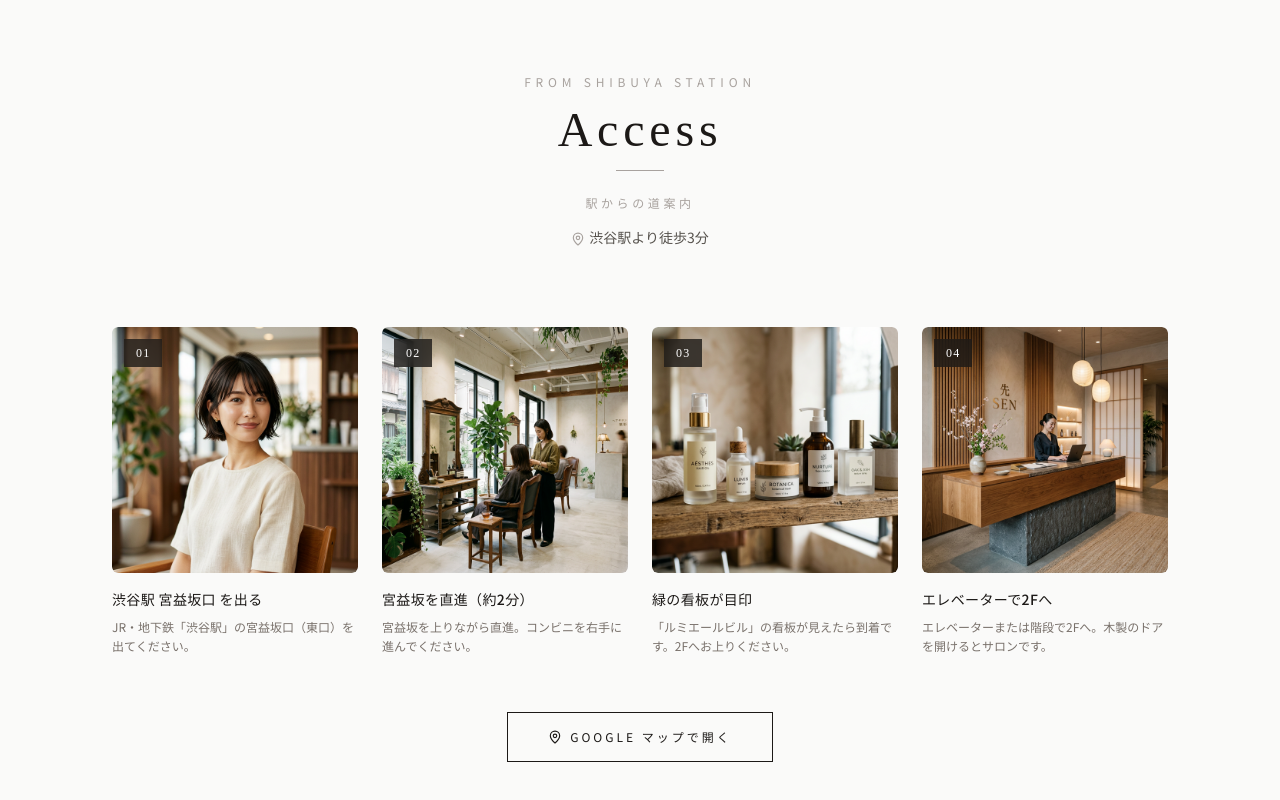
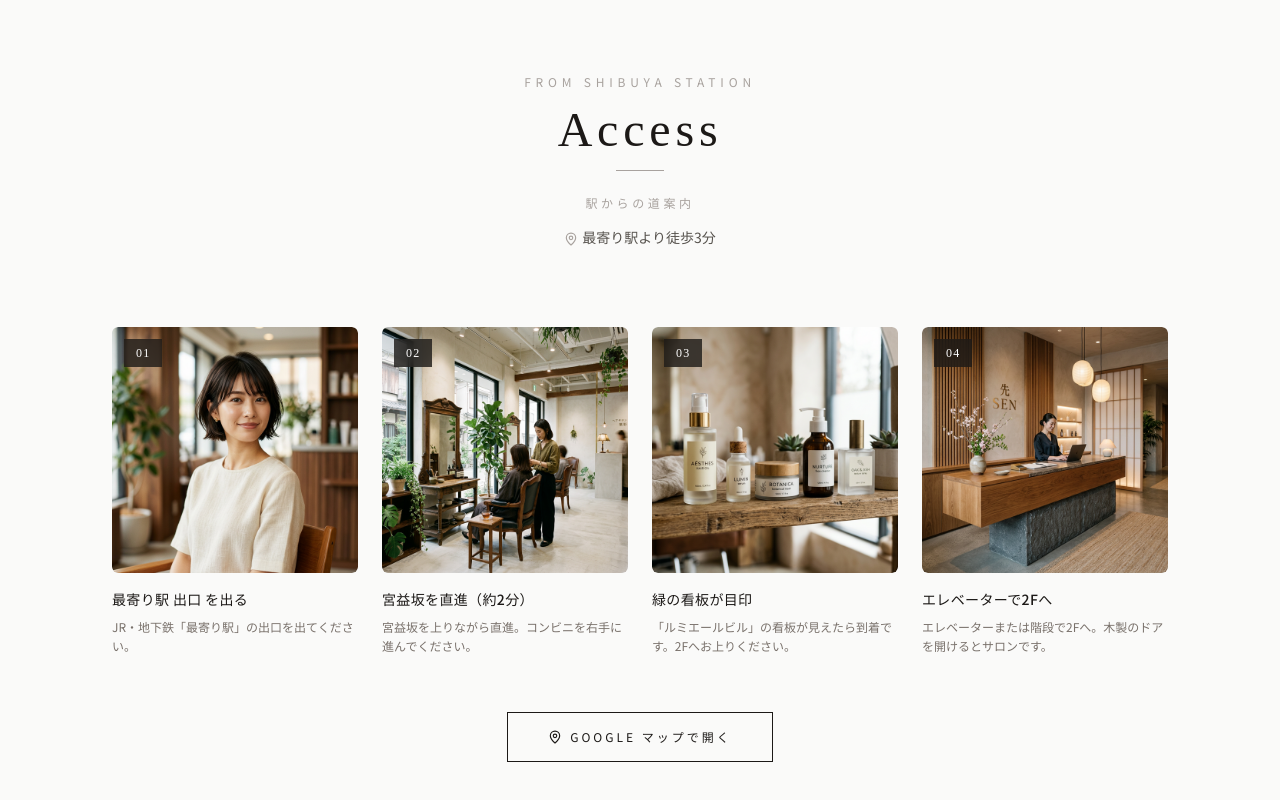
Before and after one commit to tyaranq-beep/lumi-re-beauty-salon, a Next.js app: page / in a window 1280 px wide. Shown: the part 11106-11906 px from the top of the page. Built offline with nearby package versions, Linux system fonts and the light colour scheme.

Commit message:
docs: ensure all sensitive data and specific city names are anonymized

```diff
--- a/app/layout.tsx
+++ b/app/layout.tsx
@@ -2,7 +2,7 @@ import type { Metadata } from 'next';
 import './globals.css';
 
 export const metadata: Metadata = {
-  title: 'LUMIÈRE | 渋谷のプライベート美容室',
+  title: 'LUMIÈRE | 〇〇のプライベート美容室',
   description: '洗練された技術で、新しい自分に出会う。一人のスタイリストが最後まで担当する、完全予約制のプライベートサロン。',
   icons: {
     icon: [
--- a/app/page.tsx
+++ b/app/page.tsx
@@ -621,7 +621,7 @@ const News = () => {
 
 const Access = () => {
   const steps = [
-    { id: "01", title: "渋谷駅 宮益坂口 を出る", desc: "JR・地下鉄「渋谷駅」の宮益坂口（東口）を出てください。", img: "/images/gallery-short.png" },
+    { id: "01", title: "最寄り駅 出口 を出る", desc: "JR・地下鉄「最寄り駅」の出口を出てください。", img: "/images/gallery-short.png" },
     { id: "02", title: "宮益坂を直進（約2分）", desc: "宮益坂を上りながら直進。コンビニを右手に進んでください。", img: "/images/atm-interior.png" },
     { id: "03", title: "緑の看板が目印", desc: "「ルミエールビル」の看板が見えたら到着です。2Fへお上りください。", img: "/images/atm-detail.png" },
     { id: "04", title: "エレベーターで2Fへ", desc: "エレベーターまたは階段で2Fへ。木製のドアを開けるとサロンです。", img: "/images/atm-reception.png" }
@@ -637,7 +637,7 @@ const Access = () => {
           <p className="text-stone-400 text-xs tracking-[0.3em]">駅からの道案内</p>
           <p className="mt-4 text-stone-600 text-sm">
             <MapPin className="inline w-3.5 h-3.5 mr-1 text-stone-400" />
-            渋谷駅より徒歩3分
+            最寄り駅より徒歩3分
           </p>
         </div>
         <div className="grid grid-cols-2 md:grid-cols-4 gap-4 md:gap-6">
```
